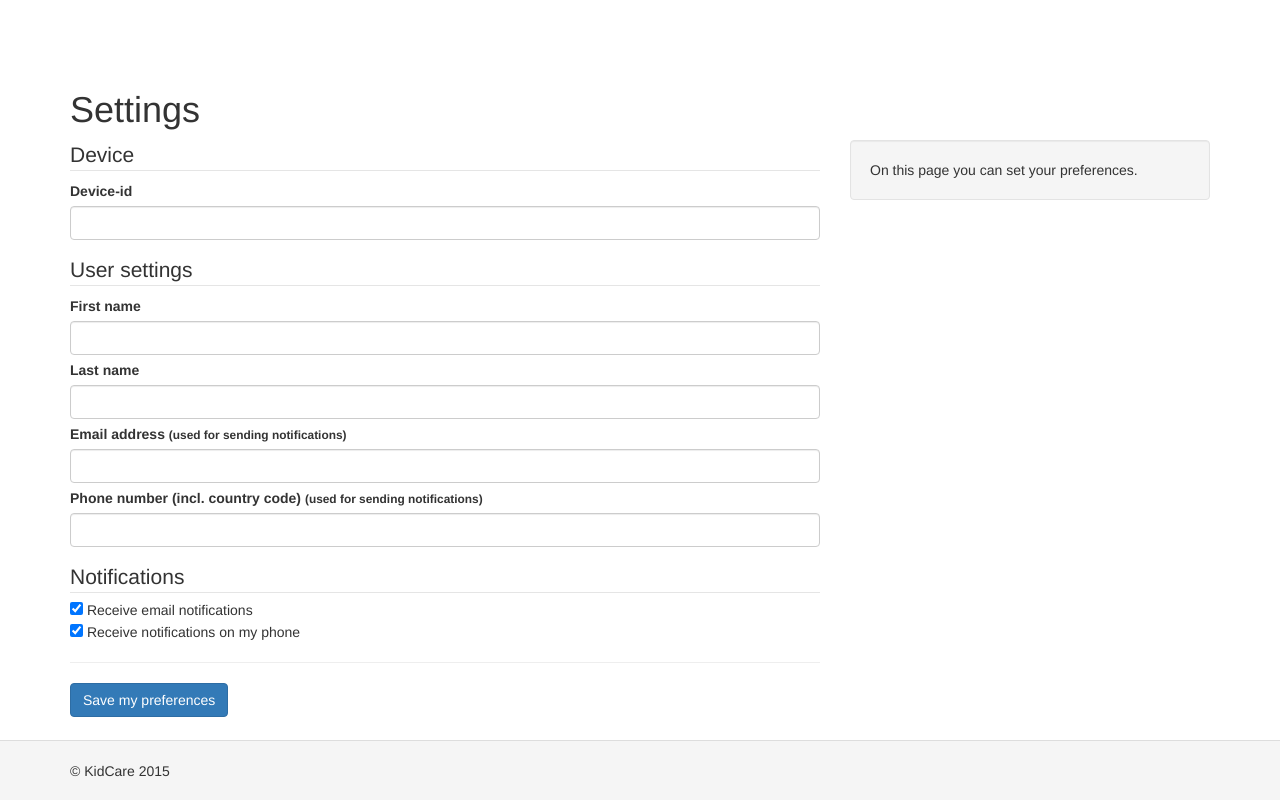
After one commit to dovanduy/itinnovation_kidcare, a Yii app: template basic/views/app/settings.php in a window 1280 px wide. The commit adds this page. Run offline with PHP 8.4 and a stand-in for Yii, Linux system fonts and the light colour scheme; the template is opened without the code that fills it, so the values that code supplies are empty; some libraries are stand-ins or nearby versions.

Commit message:
login procedures, settings page, login menu

```diff
--- a/basic/controllers/SiteController.php
+++ b/basic/controllers/SiteController.php
@@ -49,6 +49,9 @@ class SiteController extends Controller
 
     public function actionIndex()
     {
+        if (!\Yii::$app->user->isGuest) {
+            $this->redirect(['app/index']);
+        }
         return $this->render('index');
     }
 
@@ -60,7 +63,7 @@ class SiteController extends Controller
 
         $model = new LoginForm();
         if ($model->load(Yii::$app->request->post()) && $model->login()) {
-            return $this->goBack();
+            $this->redirect(['app/index']);
         } else {
             return $this->render('login', [
                 'model' => $model,
--- /dev/null
+++ b/basic/views/app/dashboard.php
@@ -0,0 +1 @@
+<h1>Dashboard</h1>
--- /dev/null
+++ b/basic/views/app/filters.php
@@ -0,0 +1 @@
+<h1>Filters</h1>
--- /dev/null
+++ b/basic/views/app/moodAnalysis.php
@@ -0,0 +1 @@
+<h1>Mood Analysis</h1>
--- /dev/null
+++ b/basic/views/app/realtime.php
@@ -0,0 +1 @@
+<h1>Realtime</h1>
--- /dev/null
+++ b/basic/views/app/settings.php
@@ -0,0 +1,39 @@
+<h1>Settings</h1>
+<div class="row">
+    <div class="col-md-8">
+    <form>
+        <fieldset>
+            <legend>Device</legend>
+            <label>Device-id</label>
+            <input name="deviceid" type="text" class="form-control" />
+        </fieldset>
+        <fieldset>
+            <legend>User settings</legend>
+            <label>First name</label>
+            <input name="firstname" type="text" class="form-control" />
+
+            <label>Last name</label>
+            <input name="lastname" type="text" class="form-control" />
+
+            <label>Email address <small>(used for sending notifications)</small></label>
+            <input name="emailaddress" type="text" class="form-control" />
+
+            <label>Phone number (incl. country code) <small>(used for sending notifications)</small></label>
+            <input name="phonenumber" type="text" class="form-control" />
+        </fieldset>
+        <fieldset>
+            <legend>Notifications</legend>
+            <input type="checkbox" name="email_notifications" checked /> Receive email notifications<br/>
+            <input type="checkbox" name="phone_notifications" checked /> Receive notifications on my phone
+        </fieldset>
+
+        <hr/>
+        <input type="submit" value="Save my preferences" class="btn btn-primary" />
+    </form>
+    </div>
+    <div class="col-md-4">
+        <div class="well">
+            On this page you can set your preferences.
+        </div>
+    </div>
+</div>
--- a/basic/views/layouts/main.php
+++ b/basic/views/layouts/main.php
@@ -34,15 +34,36 @@ AppAsset::register($this);
             ]);
             echo Nav::widget([
                 'options' => ['class' => 'navbar-nav navbar-right'],
-                'items' => [
-                    ['label' => 'Features', 'url' => ['/site/index']],
-                    ['label' => 'Product', 'url' => '#'],
-                    ['label' => 'Order now', 'url' => ['/site/contact']],
-                    Yii::$app->user->isGuest ?
-                        ['label' => 'Login', 'url' => ['/site/login']] :
-                        ['label' => 'Logout (' . Yii::$app->user->identity->username . ')',
-                            'url' => ['/site/logout'],
-                            'linkOptions' => ['data-method' => 'post']],
+                'items'=> [
+                    // if not logged in
+                    ['label'=>'Features', 'url'=>array('site/index'),
+                        'visible'=>(!isset(Yii::$app->user->identity->username))],
+                    ['label'=>'Product',  'url'=>array('#'),
+                        'visible'=>(!isset(Yii::$app->user->identity->username))],
+                    ['label'=>'Order now','url'=>array('site/contact'),
+                        'visible'=>(!isset(Yii::$app->user->identity->username))],
+                    ['label'=>'Login', 'url'=>array('site/login'),
+                        'visible'=>(!isset(Yii::$app->user->identity->username))],
+
+                    // if logged in
+                    ['label'=>'Dashboard', 'url' => ['app/index'],
+                        'visible'=>(isset(Yii::$app->user->identity->username)),
+                        'linkOptions' => ['data-method' => 'post']],
+                    ['label'=>'Filters', 'url' => ['app/filters'],
+                        'visible'=>(isset(Yii::$app->user->identity->username)),
+                        'linkOptions' => ['data-method' => 'post']],
+                    ['label'=>'Real-time', 'url' => ['app/realtime'],
+                        'visible'=>(isset(Yii::$app->user->identity->username)),
+                        'linkOptions' => ['data-method' => 'post']],
+                    ['label'=>'Mood Analysis', 'url' => ['app/mood'],
+                        'visible'=>(isset(Yii::$app->user->identity->username)),
+                        'linkOptions' => ['data-method' => 'post']],
+                    ['label'=>'Settings', 'url' => ['app/settings'],
+                        'visible'=>(isset(Yii::$app->user->identity->username)),
+                        'linkOptions' => ['data-method' => 'post']],
+                    ['label'=>'Logout', 'url'=>array('site/logout'),
+                        'visible'=>(isset(Yii::$app->user->identity->username)),
+                        'linkOptions' => ['data-method' => 'post']],
                 ],
             ]);
             NavBar::end();
--- a/basic/web/css/site.css
+++ b/basic/web/css/site.css
@@ -113,3 +113,20 @@ a.desc:after {
     padding: 0;
     padding-left: 10px;
 }
+.navbar-default img{
+    height: inherit;
+    padding: 3px;
+}
+
+legend{
+    margin-top: 10px;
+    margin-bottom: 5px;
+}
+
+fieldset{
+    margin-bottom: 15px;
+}
+
+label{
+    margin-top: 5px;
+}
```
Also changed, not shown: basic/controllers/AppController.php (added, +82 -0 lines), basic/web/images/logo.png.
